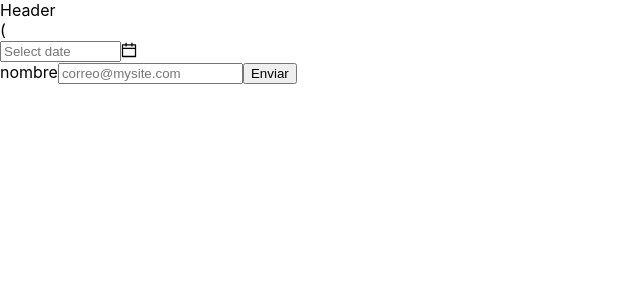
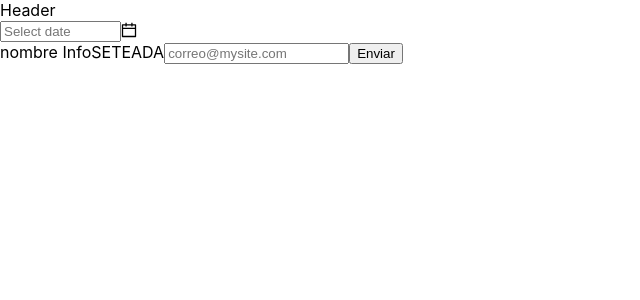
Before and after one commit to kevin-camargot/form, a Next.js app: page / in a window 1280 px wide. Shown: the top 300 px of the page, without its empty margins (0-640 px from the left). Built offline with nearby package versions, Linux system fonts and the light colour scheme; no server answers.

Commit message:
add useEffect

```diff
--- a/pages/index.js
+++ b/pages/index.js
@@ -1,10 +1,32 @@
+import React, { useState, useEffect } from 'react'
 import Head from 'next/head'
 import Header from '../components/header'
 import { DatePicker } from 'antd';
 
 export default function Home() {
+
+  const [info, setInfo] = useState("Info")
+  /*
+    useEffect(() => {
+      console.log("sad")
+      fetch('https://jsonplaceholder.typicode.com/todos/1')
+        .then(response => response.json())
+        .then(json => console.log(json))
+    }, [])
+   */
+  useEffect(() => {
+    setInfo("InfoSETEADA")
+    fetch('https://jsonplaceholder.typicode.com/todos')
+      .then(response => response.json())
+      .then(json => console.log(json))
+  }, [])
+
+
+
+
   return (
-    <div className="app">
+
+    < div className="app" >
       <Head>
         <title>This page has for form test</title>
         <meta charSet="utf-8" />
@@ -12,14 +34,14 @@ export default function Home() {
       </Head>
       <Header />
 
-      (<DatePicker />
+      <DatePicker />
 
 
       <form action="#" method='POST'>
-        <label>nombre</label>
+        <label>nombre {info}</label>
         <input type="text" placeholder="correo@mysite.com"></input>
         <button type="submit">Enviar</button>
       </form>
-    </div>
+    </div >
   )
 }
```
